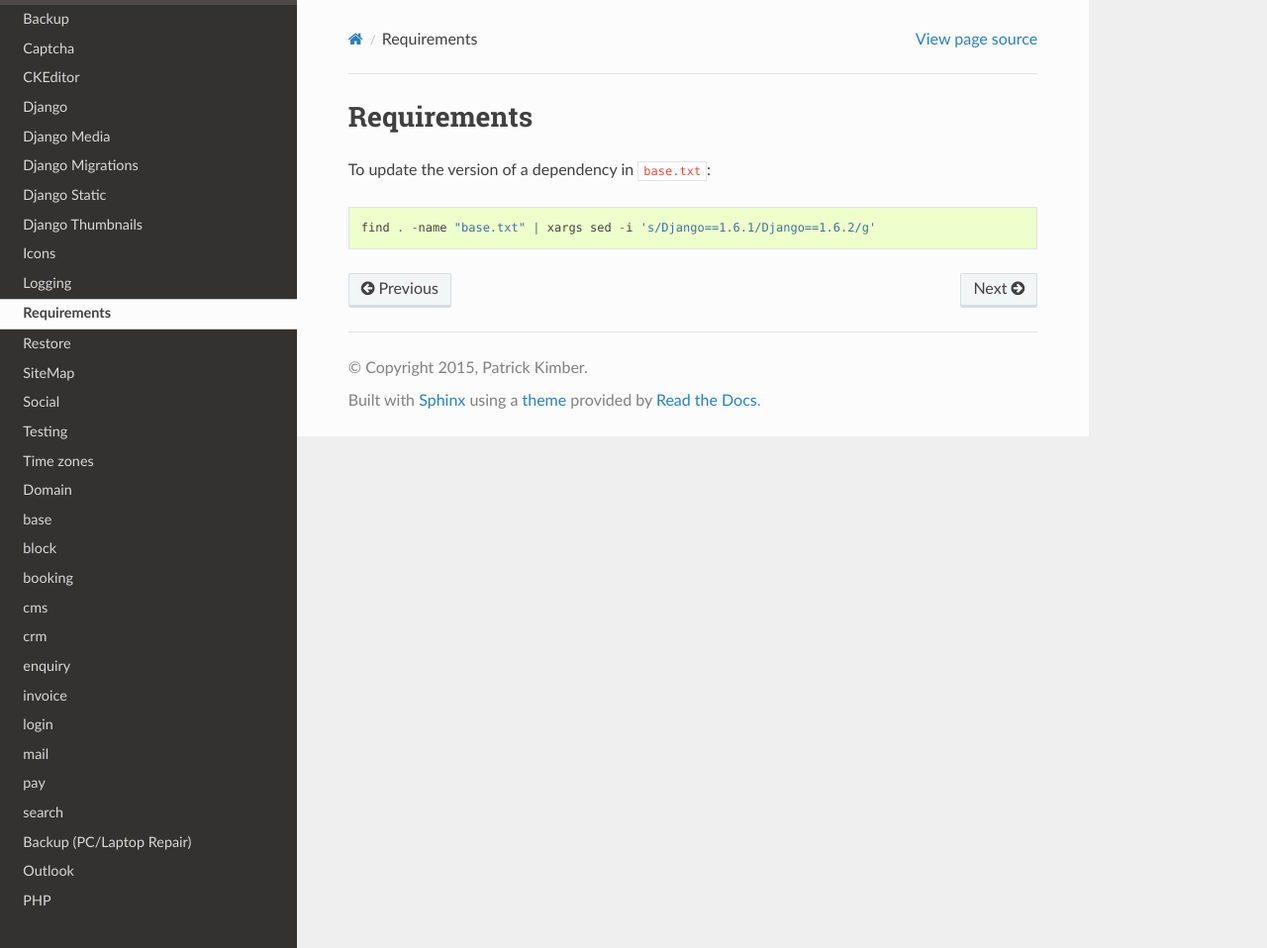
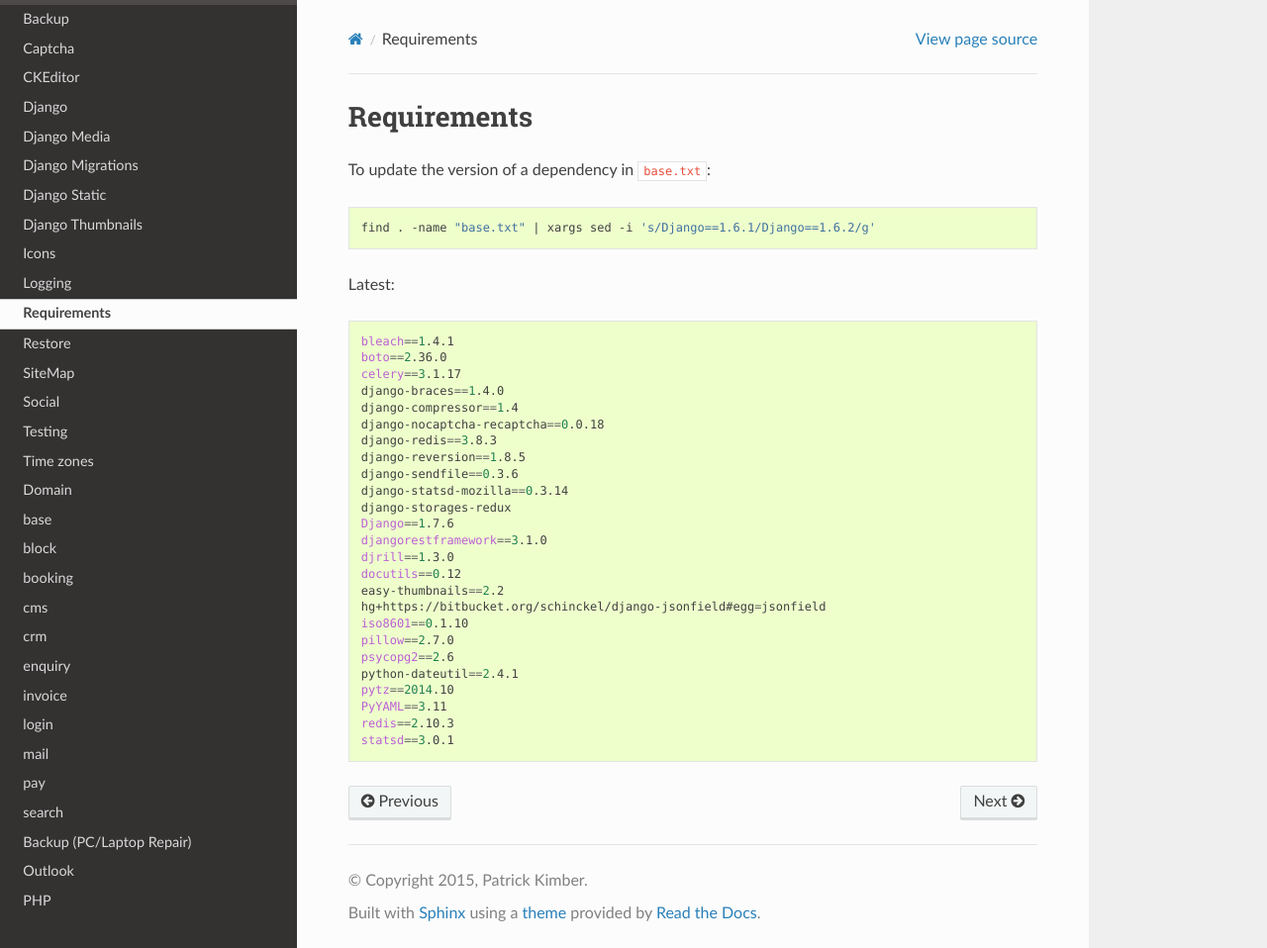
Before and after one commit to pkimber/old-docs-migrated-to-gitlab, a Sphinx documentation site: the page built from source/dev-requirements.rst, in a window 1280 px wide and 958 px high. Shown: the whole window at 99% size. Built offline with Sphinx 7.4.7 and the Read the Docs theme 2.0.0, drawn with Linux system fonts in a browser that asks for light colours.

Commit message:
requirements

```diff
--- a/source/dev-requirements.rst
+++ b/source/dev-requirements.rst
@@ -1,6 +1,36 @@
 Requirements
 ************
+
+.. highlight:: bash
 
 To update the version of a dependency in ``base.txt``::
 
   find . -name "base.txt" | xargs sed -i 's/Django==1.6.1/Django==1.6.2/g'
+
+Latest::
+
+  bleach==1.4.1
+  boto==2.36.0
+  celery==3.1.17
+  django-braces==1.4.0
+  django-compressor==1.4
+  django-nocaptcha-recaptcha==0.0.18
+  django-redis==3.8.3
+  django-reversion==1.8.5
+  django-sendfile==0.3.6
+  django-statsd-mozilla==0.3.14
+  django-storages-redux
+  Django==1.7.6
+  djangorestframework==3.1.0
+  djrill==1.3.0
+  docutils==0.12
+  easy-thumbnails==2.2
+  hg+https://bitbucket.org/schinckel/django-jsonfield#egg=jsonfield
+  iso8601==0.1.10
+  pillow==2.7.0
+  psycopg2==2.6
+  python-dateutil==2.4.1
+  pytz==2014.10
+  PyYAML==3.11
+  redis==2.10.3
+  statsd==3.0.1
```
